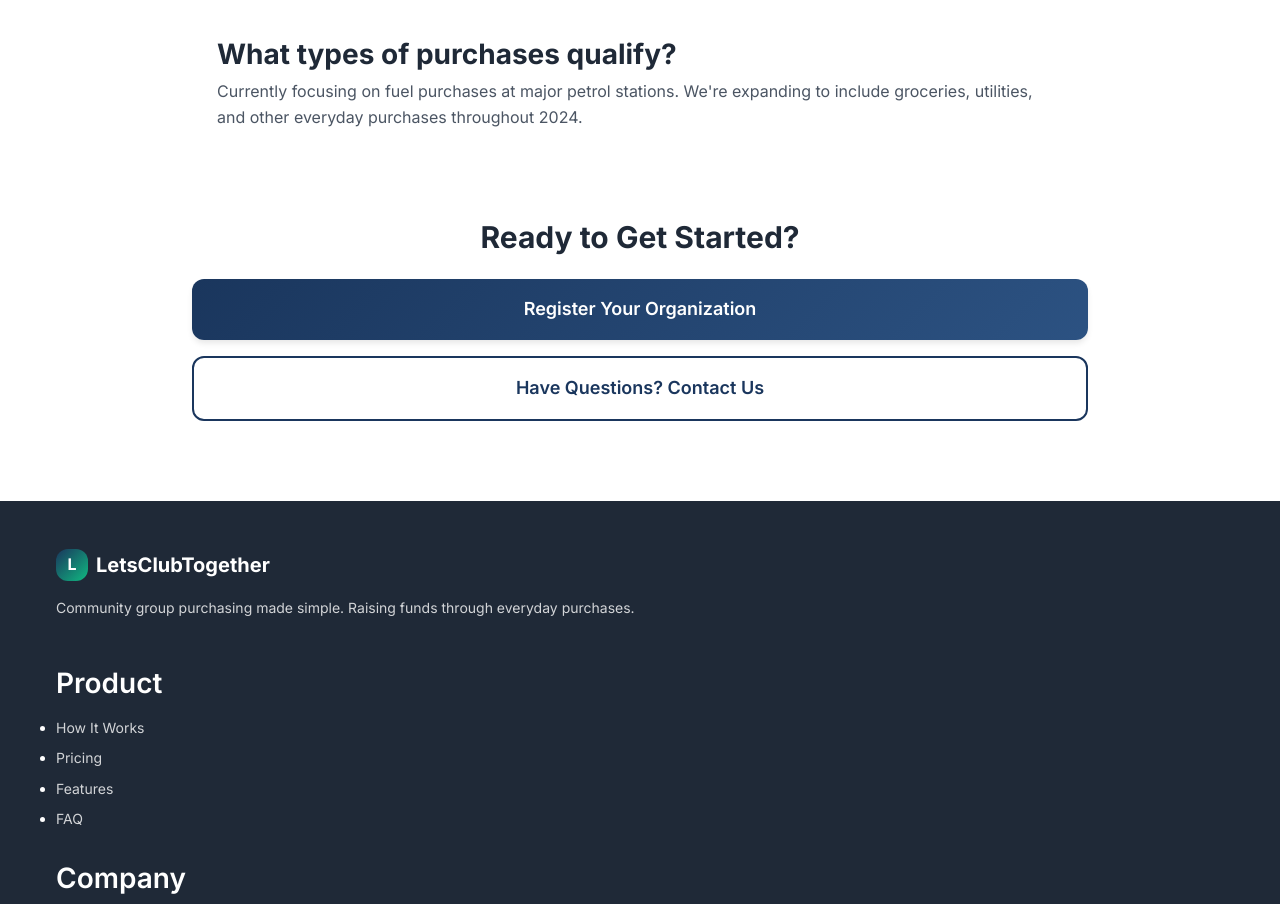
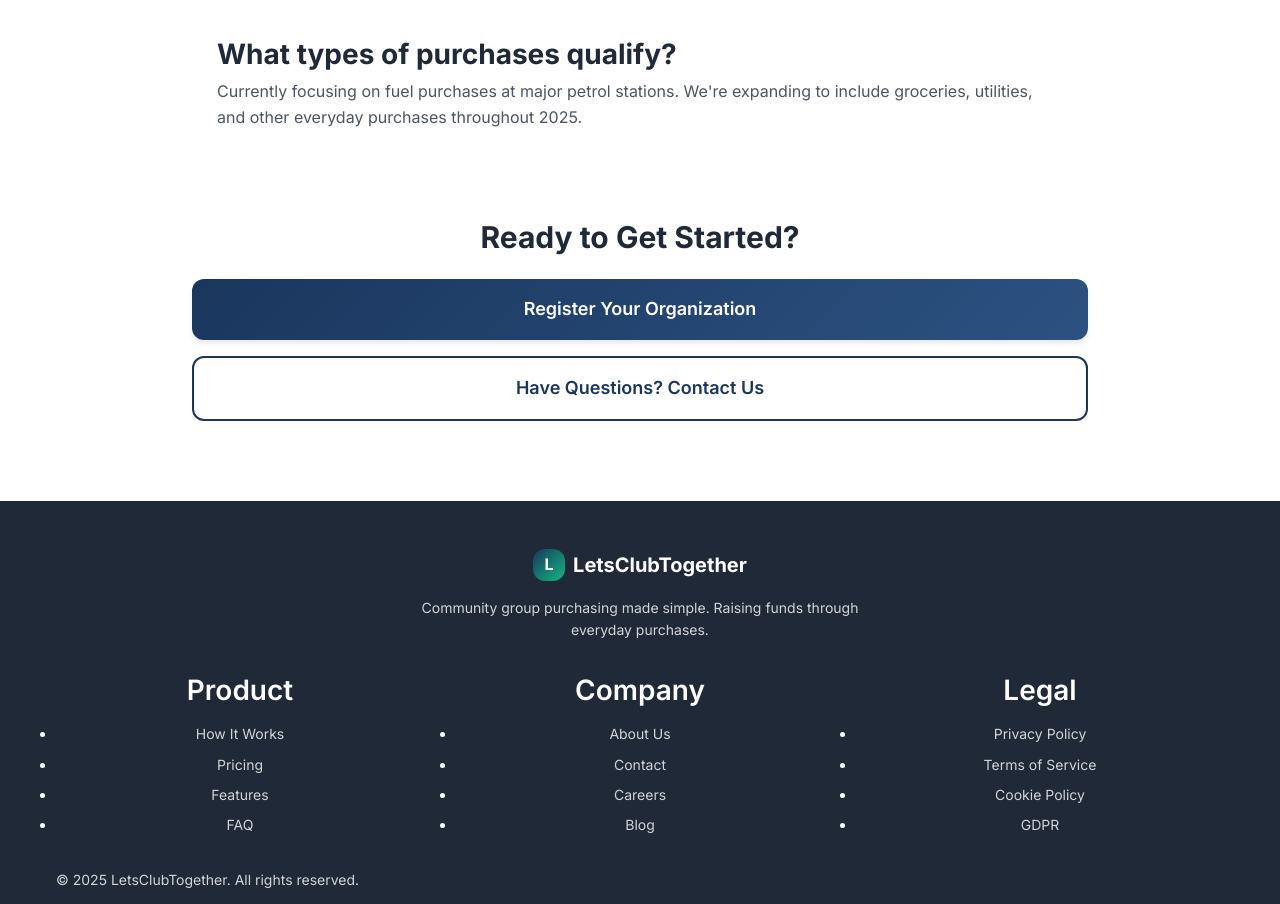
Before and after one commit to LetsClubTogether/brianbruff1.github.io, a plain HTML site: page how-it-works.html in a window 1280 px wide. Shown: the part 2576-3480 px from the top of the page. Drawn offline with Linux system fonts and the light colour scheme.

Commit message:
Update copyright year and dates to 2025
- Update footer copyright from 2024 to 2025
- Update expansion timeline reference to 2025
- Update founding date in About page to 2025
- Ensure all date references are current

🤖 Generated with [Claude Code](https://claude.ai/code)

Co-Authored-By: Claude <noreply@anthropic.com>

```diff
--- a/how-it-works.html
+++ b/how-it-works.html
@@ -222,7 +222,7 @@
                             <h3 class="font-bold mb-2">What types of purchases qualify?</h3>
                             <p class="text-gray-600">
                                 Currently focusing on fuel purchases at major petrol stations. We're expanding
-                                to include groceries, utilities, and other everyday purchases throughout 2024.
+                                to include groceries, utilities, and other everyday purchases throughout 2025.
                             </p>
                         </div>
                     </div>
--- a/js/components.js
+++ b/js/components.js
@@ -430,22 +430,23 @@ function renderFooter() {
     return `
         <footer class="footer">
             <div class="container mx-auto px-4">
-                <div class="grid grid-cols-1 md:grid-cols-4 gap-8 mb-8">
-                    <!-- Company -->
-                    <div>
-                        <div class="flex items-center gap-2 mb-4">
+                <!-- Company Info -->
+                <div class="text-center mb-8">
+                    <div class="flex items-center justify-center gap-2 mb-4">
                         <div class="w-8 h-8 rounded flex items-center justify-center" style="background: linear-gradient(135deg, var(--color-primary), var(--color-secondary));">
                             <span class="text-white font-bold">L</span>
                         </div>
                         <span class="text-xl font-bold text-white">LetsClubTogether</span>
                     </div>
-                        <p class="text-sm">
+                    <p class="text-sm max-w-md mx-auto">
                         Community group purchasing made simple. Raising funds through everyday purchases.
                     </p>
                 </div>
 
+                <!-- Three Column Layout -->
+                <div class="grid grid-cols-1 md:grid-cols-3 gap-8 mb-8">
                     <!-- Product -->
-                    <div>
+                    <div class="text-center">
                         <h3 class="text-white font-semibold mb-4">Product</h3>
                         <ul class="space-y-2 text-sm">
                             <li><a href="how-it-works.html" class="hover:text-white transition-colors">How It Works</a></li>
@@ -456,7 +457,7 @@ function renderFooter() {
                     </div>
 
                     <!-- Company Links -->
-                    <div>
+                    <div class="text-center">
                         <h3 class="text-white font-semibold mb-4">Company</h3>
                         <ul class="space-y-2 text-sm">
                             <li><a href="about.html" class="hover:text-white transition-colors">About Us</a></li>
@@ -467,7 +468,7 @@ function renderFooter() {
                     </div>
 
                     <!-- Legal -->
-                    <div>
+                    <div class="text-center">
                         <h3 class="text-white font-semibold mb-4">Legal</h3>
                         <ul class="space-y-2 text-sm">
                             <li><a href="privacy.html" class="hover:text-white transition-colors">Privacy Policy</a></li>
@@ -481,7 +482,7 @@ function renderFooter() {
                 <div class="border-t border-gray-800 pt-8">
                     <div class="flex flex-col md:flex-row justify-between items-center gap-4">
                         <p class="text-sm">
-                            © 2024 LetsClubTogether. All rights reserved.
+                            © 2025 LetsClubTogether. All rights reserved.
                         </p>
                         <div class="flex gap-6">
                             <a href="#" class="hover:text-white transition-colors">
```
Also changed, not shown: about.html (+1 -1 lines). Lines whose indentation alone changed are shown as unchanged.
